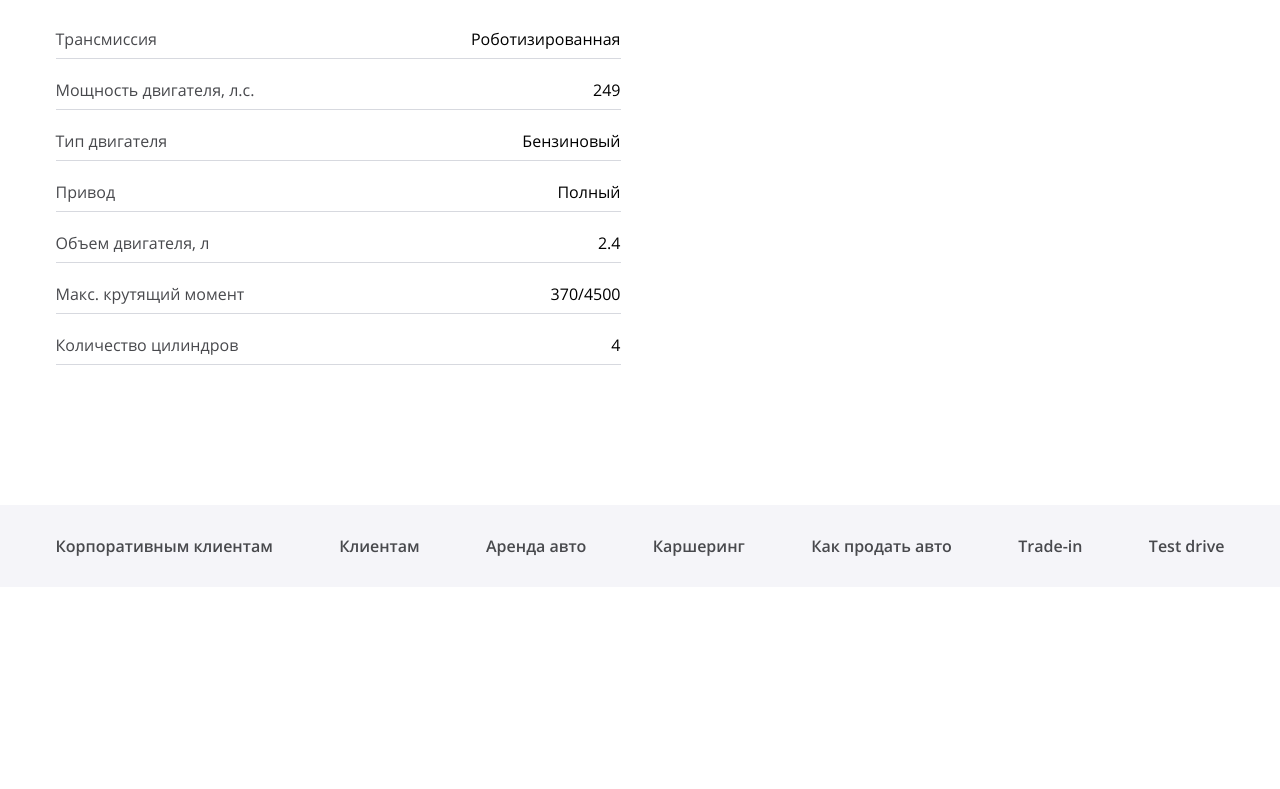
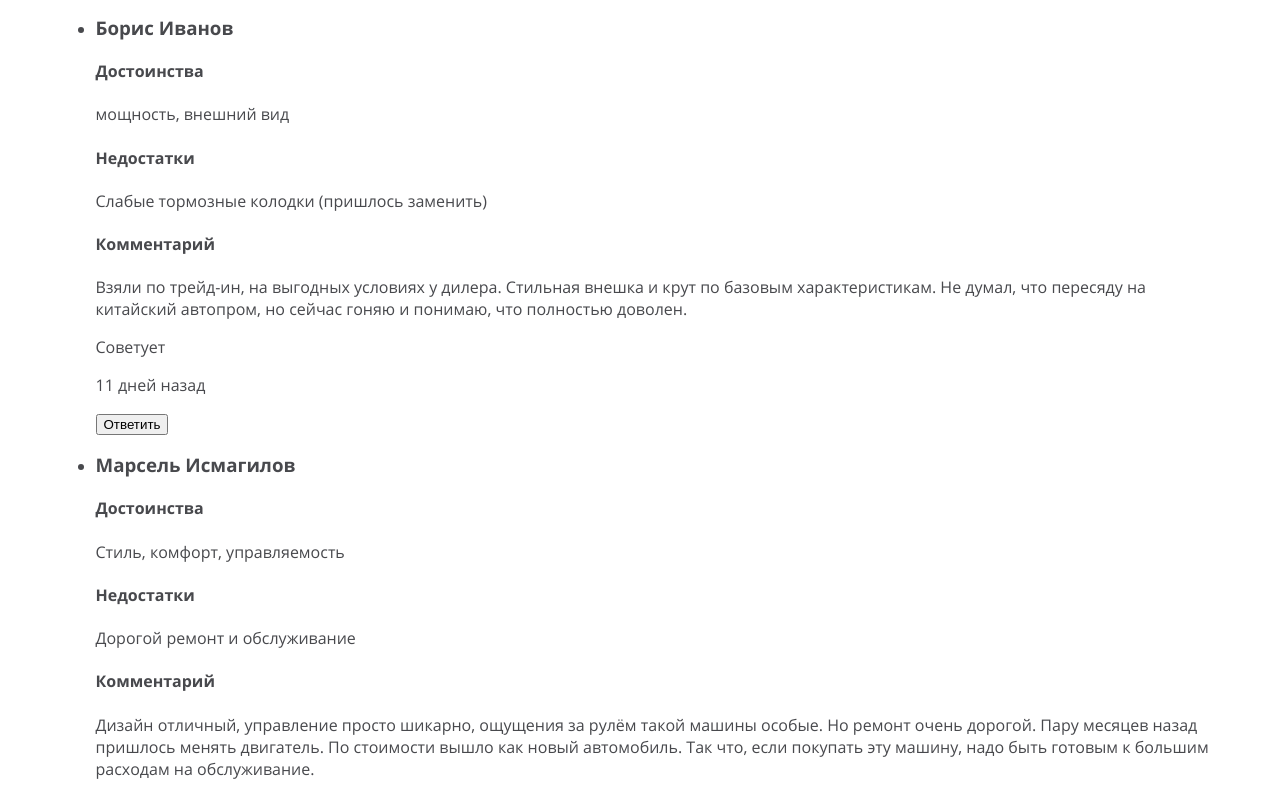
Before and after one commit to mantuok/avto-moto, a React (Create React App) app: page / in a window 1280 px wide. Shown: the part 811-1600 px from the top of the page. Before the commit the page ends 1398 px from the top, so only its background shows below. Built offline with nearby package versions, Linux system fonts and the light colour scheme.

Commit message:
Reviews list markup and JS

```diff
--- a/package.json
+++ b/package.json
@@ -7,6 +7,7 @@
     "@testing-library/react": "11.2.7",
     "@testing-library/user-event": "12.8.3",
     "classnames": "2.3.1",
+    "dayjs": "1.10.5",
     "nanoid": "3.1.23",
     "node-sass": "6.0.0",
     "react": "^17.0.2",
--- a/src/components/detailed-info/detailed-info.jsx
+++ b/src/components/detailed-info/detailed-info.jsx
@@ -1,5 +1,6 @@
 import React from 'react';
 import FeaturesTab from '../features-tab/features-tab';
+import ReviewsTab from '../reviews-tab/reviews-tab';
 
 const DetailedInfo = () => {
   return (
@@ -9,8 +10,8 @@ const DetailedInfo = () => {
         <button className="detailed-info__tab">Отзывы</button>
         <button className="detailed-info__tab">Контакты</button>
       </div>
-      <FeaturesTab />
-
+      {/* <FeaturesTab /> */}
+      <ReviewsTab />
     </section>
   )
 }
--- a/src/components/features-tab/features-tab.jsx
+++ b/src/components/features-tab/features-tab.jsx
@@ -19,9 +19,11 @@ const FeaturesTab = () => {
   }
 
   return (
-    <ul className="detailed-info__features detailed-features">
-    {renderFeaturesList()}
-  </ul>
+    <section className="detailed-info__features detailed-features">
+      <ul className="detailed-features__list">
+        {renderFeaturesList()}
+      </ul>
+    </section>
   )
 };
 
--- /dev/null
+++ b/src/components/reivew/review.jsx
@@ -0,0 +1,46 @@
+import React from 'react';
+import {RecommendRating} from '../../const';
+import {getHumanDateFormat} from '../../utils/day';
+
+const Review = ({review}) => {
+  const {author, date, advantages, disadvantages, comment, rating} = review;
+
+  const renderStarRating = () => {
+    let starsList = [];
+    for (let i = 0; i < rating; i++) {
+      starsList.push(<span className="rating__star rating__star--active"></span>)
+    }
+    for (let i = 0; i < 5 - rating; i++) {
+      starsList.push(<span className="rating__star rating__star--inactive"></span>)
+    }
+    return starsList;
+  }
+
+  const renderRecommends = () => {
+    if (rating >= RecommendRating) {
+      return <p className="review__recommends">Советует</p>
+    }
+  }
+
+  return (
+    <li className="reviews__item review">
+      <h3 className="review__author">{author}</h3>
+      <div className="review__text text">
+        <h4 className="text__heading text__heading--advantages">Достоинства</h4>
+        <p className="text__advantages">{advantages}</p>
+        <h4 className="text__heading text__heading--advantages">Недостатки</h4>
+        <p className="text__advantages">{disadvantages}</p>
+        <h4 className="text__heading text__heading--advantages">Комментарий</h4>
+        <p className="text__advantages">{comment}</p>
+      </div>
+      <div className="review__rating rating">
+        {renderStarRating()}
+      </div>
+      {renderRecommends()}
+      <p className="review__date">{getHumanDateFormat(date)}</p>
+      <button className="review__reply">Ответить</button>
+    </li>
+  )
+}
+
+export default Review;
--- /dev/null
+++ b/src/components/reviews-tab/reviews-tab.jsx
@@ -0,0 +1,26 @@
+import React from 'react';
+import {reviews} from '../../mocks/reviews';
+import Review from '../reivew/review';
+
+const ReviewsTab = () => {
+
+  const renderReviews = () => {
+    return reviews.map((review) => {
+      return <Review
+        key={review.id}
+        review={review}
+      />
+    });
+  }
+
+  return (
+    <section className="detailed-info__reivews reviews">
+      <ul className="reviews__list">
+        {renderReviews()}
+      </ul>
+      <button className="reviews__add-review">ОСТАВИТЬ ОТЗЫВ</button>
+    </section>
+  )
+};
+
+export default ReviewsTab;
--- a/src/components/short-info/short-info.jsx
+++ b/src/components/short-info/short-info.jsx
@@ -17,8 +17,8 @@ const ShortInfo = () => {
         <span className="price price--new">{price}</span>
         <span className="price price--old">{oldPrice}</span>
       </div>
-      <button className="short-info__request">оставить заявку</button>
-      <button className="short-info__loan">в кредит от 11 000 ₽</button>
+      <button className="short-info__request">ОСТАВИТЬ ЗАЯВКУ</button>
+      <button className="short-info__loan">В КРЕДИТЬ ОТ 11 000 ₽</button>
     </section>
   )
 }
--- a/src/const.js
+++ b/src/const.js
@@ -122,3 +122,5 @@ export const ButtonType = {
   PREVIOUS: `PREVIOUS`,
   NEXT: `NEXT`
 }
+
+export const RecommendRating = 3;
--- a/src/mocks/reviews.js
+++ b/src/mocks/reviews.js
@@ -3,22 +3,22 @@ import {nanoid} from 'nanoid';
 export const reviews = [
   {
     id: nanoid(),
-    autoId: 1,
+    carId: 1,
     author: `Борис Иванов`,
-    date: `20.05.2021 16:00`,
+    date: new Date(`2021-05-17T03:24:00`),
     advantages: `мощность, внешний вид`,
     disadvantages: `Слабые тормозные колодки (пришлось заменить)`,
-    comments: `Взяли по трейд-ин, на выгодных условиях у дилера. Стильная внешка и крут по базовым характеристикам. Не думал, что пересяду на китайский автопром, но сейчас гоняю и понимаю, что полностью доволен.`,
-    rating: 3
+    comment: `Взяли по трейд-ин, на выгодных условиях у дилера. Стильная внешка и крут по базовым характеристикам. Не думал, что пересяду на китайский автопром, но сейчас гоняю и понимаю, что полностью доволен.`,
+    rating: 5
   },
   {
     id: nanoid(),
-    autoId: 1,
+    carId: 1,
     author: `Марсель Исмагилов`,
-    date: `19.05.2021 16:00`,
+    date: new Date(`2021-04-17T06:15:00`),
     advantages: `Cтиль, комфорт, управляемость`,
     disadvantages: ` Дорогой ремонт и обслуживание`,
-    comments: `Дизайн отличный, управление просто шикарно, ощущения за рулём такой машины особые. Но ремонт очень дорогой. Пару месяцев назад пришлось менять двигатель. По стоимости вышло как новый автомобиль. Так что, если покупать эту машину, надо быть готовым к большим расходам на обслуживание.`,
+    comment: `Дизайн отличный, управление просто шикарно, ощущения за рулём такой машины особые. Но ремонт очень дорогой. Пару месяцев назад пришлось менять двигатель. По стоимости вышло как новый автомобиль. Так что, если покупать эту машину, надо быть готовым к большим расходам на обслуживание.`,
     rating: 3
   },
 ]
--- a/src/sass/blocks/detailed-features.scss
+++ b/src/sass/blocks/detailed-features.scss
@@ -1,4 +1,4 @@
-.detailed-features {
+.detailed-features__list {
   @include reset-list-style;
 
   display: flex;
--- /dev/null
+++ b/src/utils/day.js
@@ -0,0 +1,8 @@
+import dayjs from 'dayjs';
+import 'dayjs/locale/ru' ;
+import RelativeTime from 'dayjs/plugin/relativeTime';
+
+dayjs.locale('ru');
+dayjs.extend(RelativeTime);
+
+export const getHumanDateFormat = (date) => dayjs(date).fromNow();
```
Also changed, not shown: src/components/reviews/reviews.jsx (deleted), 1 other file (tests, documents, lock files or other folders).
